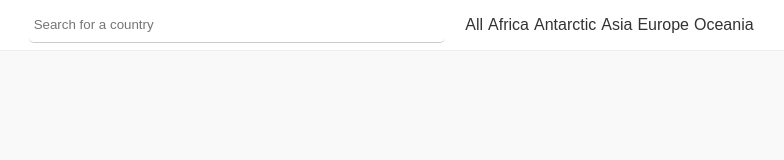
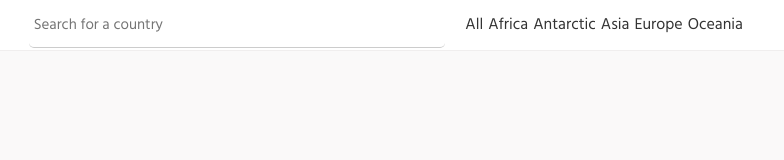
Before and after one commit to pbokolo/Countries, a React (Create React App) app: page / in a window 1280 px wide. Shown: the top 160 px of the page, without its empty margins (403-1187 px from the left). Built offline with nearby package versions, Linux system fonts and the light colour scheme.

Commit message:
Enhancing the font-family in the header

```diff
--- a/src/ui/components/TextInput.js
+++ b/src/ui/components/TextInput.js
@@ -9,15 +9,17 @@ export default function TextInput({
   label,
 }) {
   return (
-    <>
+    <div className="input">
       <input
         type={type}
         value={value}
         onChange={changeHandler}
         placeholder={placeholder}
-        className={`textinput ${error ? "textinput--error" : ""}`}
+        className={`input__text ${error ? "input__text--error" : ""}`}
       />
-      <label>{error || label}</label>
-    </>
+      <label className={`input__label ${error ? "input__label--error" : ""}`}>
+        {error || label}
+      </label>
+    </div>
   );
 }
--- a/src/ui/style/components/_form.scss
+++ b/src/ui/style/components/_form.scss
@@ -1,5 +1,5 @@
 .form {
-  .textinput {
+  .input {
     width: 100%;
   }
 }
--- a/src/ui/style/components/_navmenu.scss
+++ b/src/ui/style/components/_navmenu.scss
@@ -6,6 +6,7 @@
       margin-left: 0.5rem;
       cursor: pointer;
       color: var(--color-grey-dark-1);
+      font-family: "Hind", sans-serif;
       transition: all 0.2s;
 
       &:hover {
--- a/src/ui/style/components/_textinput.scss
+++ b/src/ui/style/components/_textinput.scss
@@ -1,10 +1,15 @@
-.textinput {
+.input {
+  font-family: "Hind", sans-serif;
+  &__text {
+    width: 100%;
+    font-family: inherit;
     border: none;
     border-bottom: 0.1rem solid var(--color-grey-light-4);
     background-color: var(--color-white);
     padding: 1rem 0.5rem;
     border-radius: 0.5rem;
     display: block;
+    font-size: 1.5rem;
     transition: all 0.2s;
 
     &:focus {
@@ -16,3 +21,13 @@
       border-bottom: 0.1rem solid var(--color-error);
     }
   }
+
+  &__label {
+    font-family: inherit;
+    font-size: 1rem;
+
+    &--error {
+      color: var(--color-error);
+    }
+  }
+}
```
Lines whose indentation alone changed are shown as unchanged.
